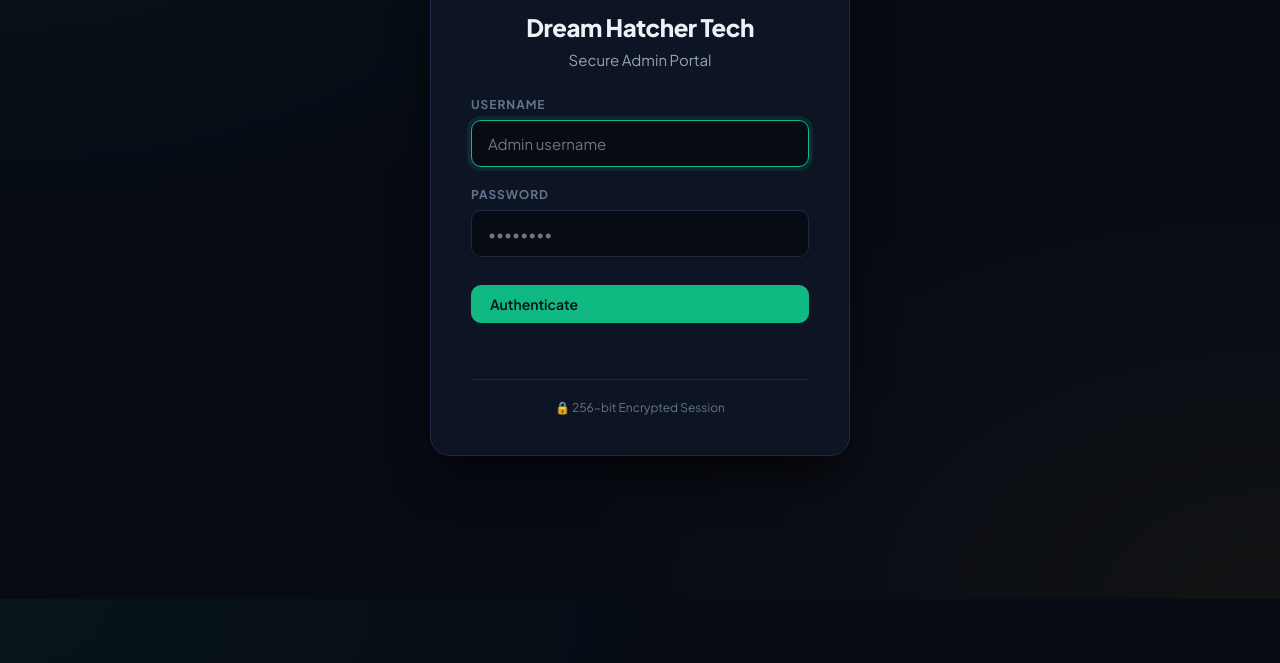
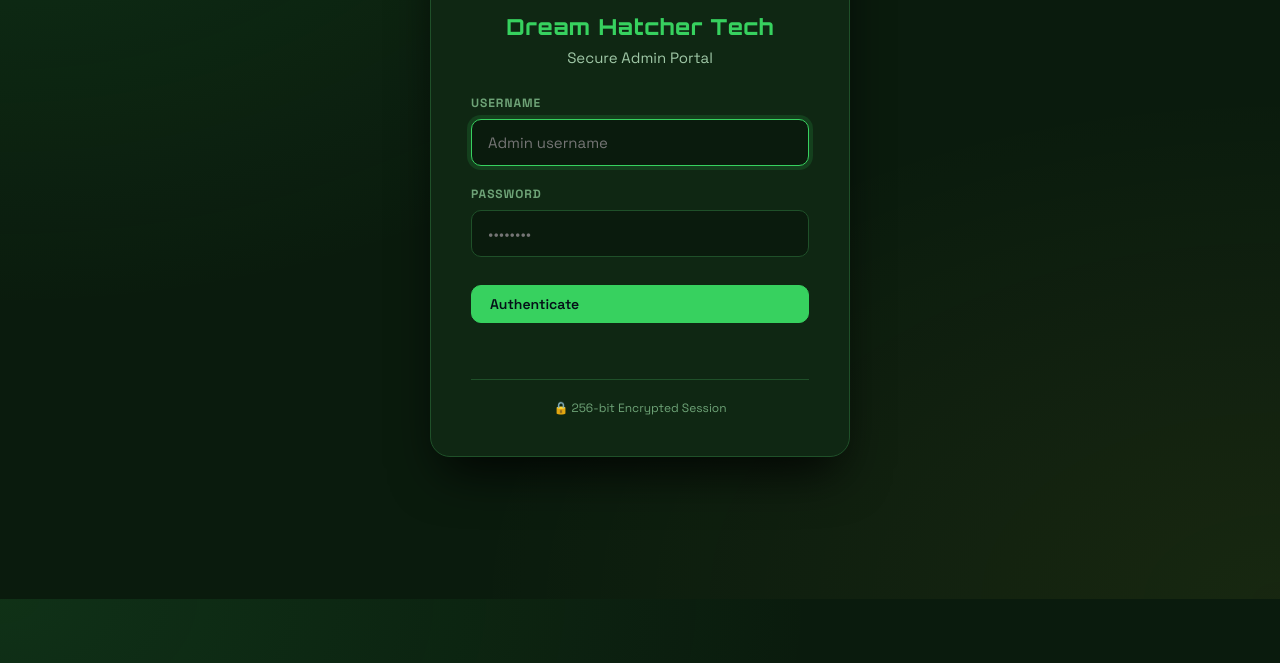
Before and after one commit to Alimu-Limited/alimu-backend, a website: page index.html in a window 1280 px wide. Shown: the part 201-864 px from the top of the page. Drawn offline with Linux system fonts and the light colour scheme.

Commit message:
Green/organic theme + digital fonts (Orbitron/Space Grotesk)

```diff
--- a/index.html
+++ b/index.html
@@ -5,26 +5,26 @@
 <meta name="viewport" content="width=device-width, initial-scale=1.0">
 <title>DH Dashboard — Dream Hatcher</title>
 <link rel="stylesheet" href="https://cdnjs.cloudflare.com/ajax/libs/font-awesome/6.4.0/css/all.min.css">
-<link href="https://fonts.googleapis.com/css2?family=Plus+Jakarta+Sans:wght@400;500;600;700;800&family=JetBrains+Mono:wght@500&display=swap" rel="stylesheet">
+<link href="https://fonts.googleapis.com/css2?family=Space+Grotesk:wght@400;500;600;700&family=Orbitron:wght@500;600;700;800;900&family=JetBrains+Mono:wght@500&display=swap" rel="stylesheet">
 <style>
   :root{
-    --bg-primary:#070b14;--bg-secondary:#0d1424;--bg-card:#131c31;--bg-hover:#1c2740;
-    --border:#1e2a44;--border-light:#2d3b5c;--text-primary:#eef2f8;--text-secondary:#94a3b8;--text-muted:#64748b;
-    --accent:#10b981;--accent-hover:#059669;--accent-glow:rgba(16,185,129,.35);--accent-soft:rgba(16,185,129,.12);
-    --gold:#fbbf24;--gold-soft:rgba(251,191,36,.12);
-    --success:#10b981;--success-bg:rgba(16,185,129,.12);--warning:#f59e0b;--warning-bg:rgba(245,158,11,.12);
-    --danger:#fb7185;--danger-bg:rgba(251,113,133,.12);--purple:#a78bfa;--purple-bg:rgba(167,139,250,.12);
-    --cyan:#22d3ee;--cyan-bg:rgba(34,211,238,.12);--radius:16px;--radius-sm:10px;
-    --shadow:0 10px 30px -12px rgba(0,0,0,.6);--shadow-lg:0 25px 50px -12px rgba(0,0,0,.8);
+    --bg-primary:#0a1b0d;--bg-secondary:#0f2713;--bg-card:#143220;--bg-hover:#1b4526;
+    --border:#1f5029;--border-light:#2e7a3a;--text-primary:#f0fff2;--text-secondary:#9fc7a6;--text-muted:#6ea377;
+    --accent:#37d15f;--accent-hover:#26b84c;--accent-glow:rgba(55,209,95,.4);--accent-soft:rgba(55,209,95,.14);
+    --gold:#f6e94e;--gold-soft:rgba(246,233,78,.14);
+    --success:#37d15f;--success-bg:rgba(55,209,95,.14);--warning:#ffb020;--warning-bg:rgba(255,176,32,.14);
+    --danger:#ff6b6b;--danger-bg:rgba(255,107,107,.14);--purple:#b39bff;--purple-bg:rgba(179,155,255,.14);
+    --cyan:#39d6c9;--cyan-bg:rgba(57,214,201,.14);--radius:16px;--radius-sm:10px;
+    --shadow:0 10px 30px -12px rgba(0,0,0,.7);--shadow-lg:0 25px 50px -12px rgba(0,0,0,.85);
   }
-  *{margin:0;padding:0;box-sizing:border-box;font-family:'Plus Jakarta Sans',sans-serif}
+  *{margin:0;padding:0;box-sizing:border-box;font-family:'Space Grotesk',sans-serif}
   body{background:var(--bg-primary);color:var(--text-primary);min-height:100vh;overflow-x:hidden;
-    background-image:radial-gradient(ellipse at top left,rgba(16,185,129,.06) 0,transparent 40%),radial-gradient(ellipse at bottom right,rgba(251,191,36,.04) 0,transparent 40%);background-attachment:fixed}
+    background-image:radial-gradient(ellipse at top left,rgba(55,209,95,.12) 0,transparent 45%),radial-gradient(ellipse at bottom right,rgba(246,233,78,.06) 0,transparent 45%);background-attachment:fixed}
   a{color:var(--accent)}
   .topbar{height:72px;background:rgba(13,20,36,.85);backdrop-filter:blur(16px);border-bottom:1px solid var(--border);display:flex;align-items:center;justify-content:space-between;padding:0 32px;position:sticky;top:0;z-index:100}
   .brand{display:flex;align-items:center;gap:14px}
   .brand-logo img{width:48px;height:48px;border-radius:12px}
-  .brand-name{font-size:20px;font-weight:800;letter-spacing:-.02em}
+  .brand-name{font-family:'Orbitron',sans-serif;font-size:19px;font-weight:800;letter-spacing:.04em;color:var(--accent)}
   .brand-user{font-size:13px;color:var(--text-secondary);display:flex;align-items:center;gap:6px}
   .user-role{padding:3px 10px;border-radius:10px;font-size:10px;font-weight:700;text-transform:uppercase;letter-spacing:.08em}
   .nav-actions{display:flex;align-items:center;gap:12px;flex-wrap:wrap}
@@ -46,7 +46,7 @@
   .metric-header{display:flex;justify-content:space-between;align-items:flex-start;margin-bottom:20px}
   .metric-icon{width:48px;height:48px;border-radius:12px;display:flex;align-items:center;justify-content:center;font-size:20px}
   .metric-tag{font-size:10px;font-weight:700;text-transform:uppercase;letter-spacing:.1em;padding:5px 12px;border-radius:20px}
-  .metric-value{font-size:32px;font-weight:800;margin-bottom:8px;letter-spacing:-.02em}
+  .metric-value{font-family:'Orbitron',sans-serif;font-size:28px;font-weight:800;margin-bottom:8px;letter-spacing:.01em}
   .metric-value.currency{color:var(--gold)}
   .metric-label{font-size:14px;color:var(--text-secondary);margin-bottom:16px}
   .metric-footer{padding-top:16px;border-top:1px solid var(--border);font-size:13px;color:var(--text-muted);display:flex;align-items:center;gap:8px}
@@ -106,7 +106,7 @@
   /* login */
   #login{max-width:420px;margin:8vh auto;background:var(--bg-secondary);border:1px solid var(--border);border-radius:20px;padding:40px;text-align:center;box-shadow:var(--shadow-lg)}
   #login img{width:80px;height:80px;border-radius:16px;margin-bottom:24px}
-  #login h1{font-size:24px;font-weight:800;letter-spacing:-.02em;margin-bottom:8px}
+  #login h1{font-family:'Orbitron',sans-serif;font-size:22px;font-weight:800;letter-spacing:.03em;margin-bottom:8px;color:var(--accent)}
   #login p.sub{color:var(--text-secondary);margin-bottom:28px;font-size:15px}
   #login .ig{text-align:left;margin-bottom:20px}
   label{display:block;font-size:12px;font-weight:700;color:var(--text-muted);margin-bottom:8px;text-transform:uppercase;letter-spacing:.08em}
```
